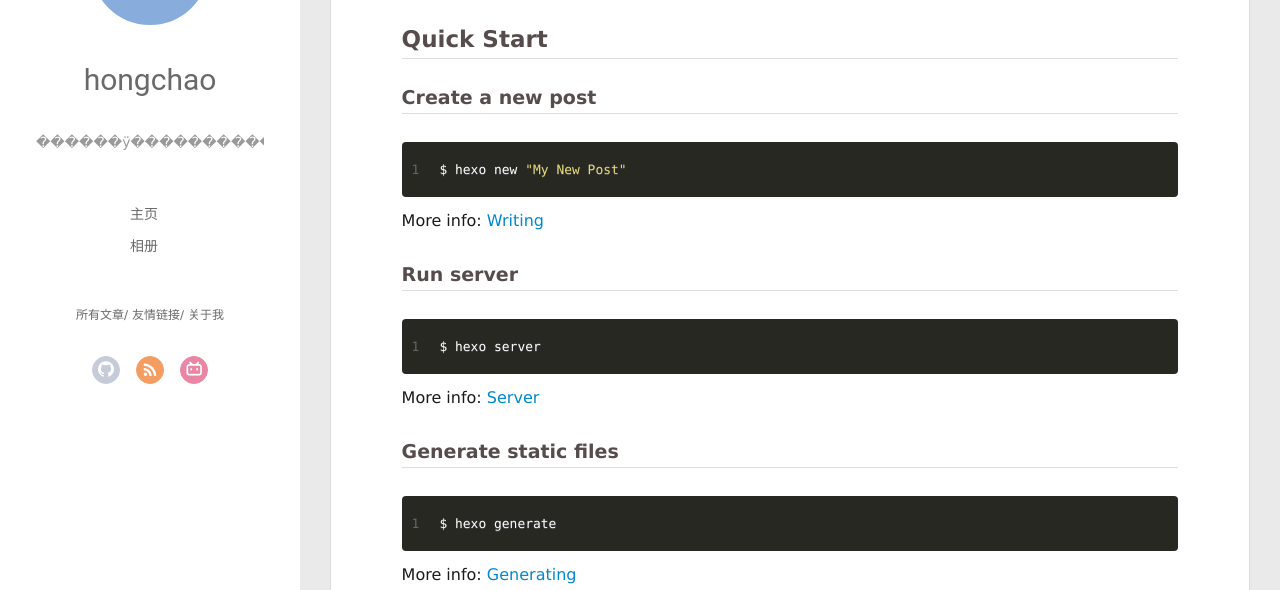
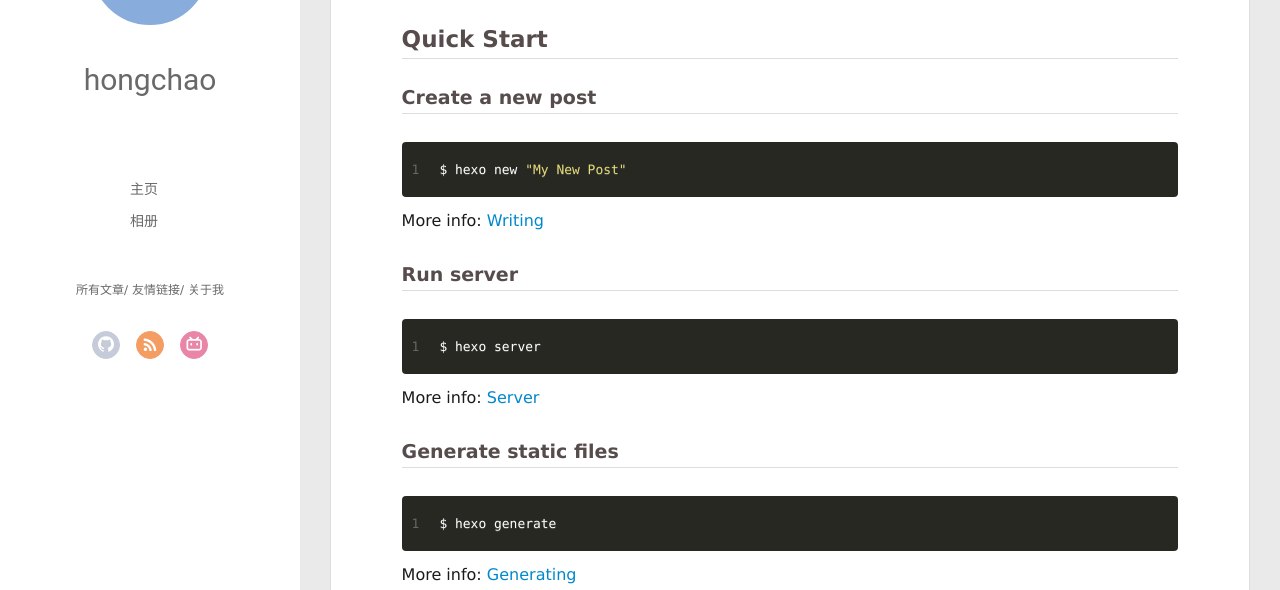
Before and after one commit to hongchaov/hongchaov.github.io, a plain HTML site: page 2019/05/18/hello-world/index.html in a window 1280 px wide. Shown: the part 210-800 px from the top of the page. Drawn offline with Linux system fonts and the light colour scheme; a script that the page names is missing.

Commit message:
Site updated: 2019-05-19 13:40:14

```diff
--- a/2019/05/18/hello-world/index.html
+++ b/2019/05/18/hello-world/index.html
@@ -63,8 +63,6 @@ var _hmt = _hmt || [];
 		  <h1 class="header-author"><a href>hongchao</a></h1>
 		</hgroup>
 
-		<p class="header-subtitle">������ÿ�����������ķ�ÿ����ҹ����ƽ�����ܶ�����ܶ�����ƽ��</p>
-
 
 		<nav class="header-menu">
 			<ul>
@@ -120,8 +118,6 @@ var _hmt = _hmt || [];
 			<hgroup>
 			  <h1 class="header-author js-header-author">hongchao</h1>
 			</hgroup>
-
-			<p class="header-subtitle"><i class="icon icon-quo-left"></i>������ÿ�����������ķ�ÿ����ҹ����ƽ�����ܶ�����ܶ�����ƽ��<i class="icon icon-quo-right"></i></p>
 
 
 
```
Also changed, not shown: 2019/05/18/test/index.html (+0 -4 lines), archives/2019/05/index.html (+0 -4 lines), archives/2019/index.html (+0 -4 lines), archives/index.html (+0 -4 lines), categories/index.html (+0 -4 lines), index.html (+0 -4 lines), tags/index.html (+0 -4 lines).
